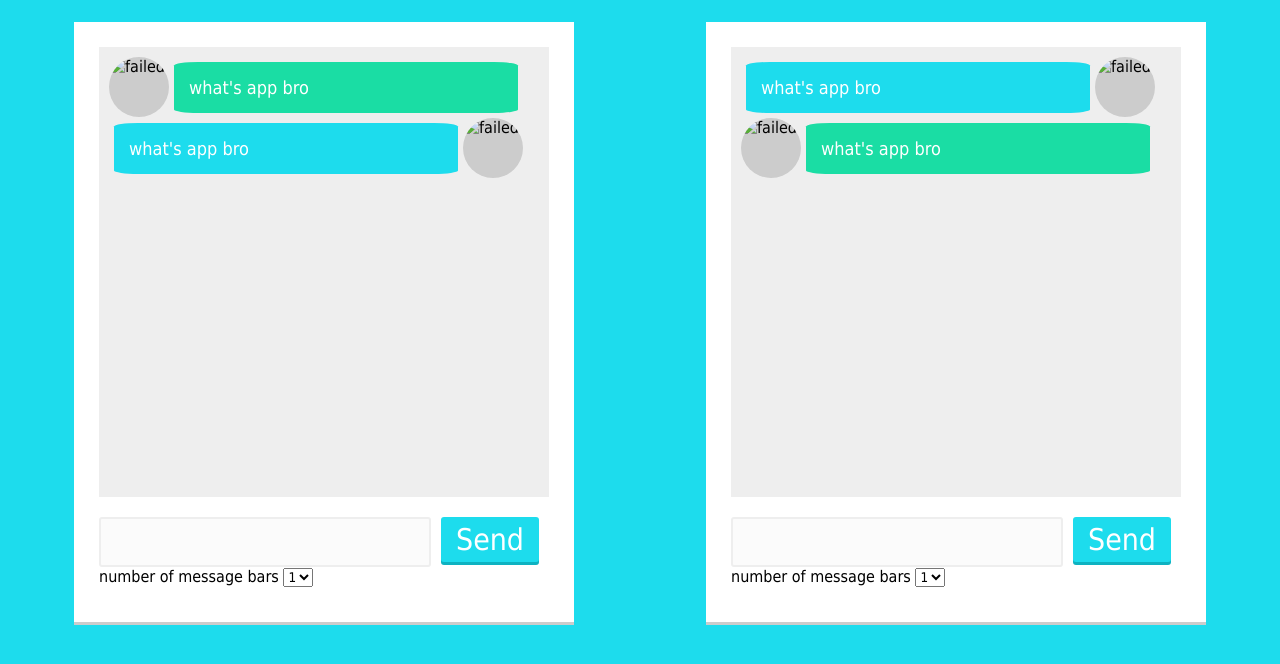
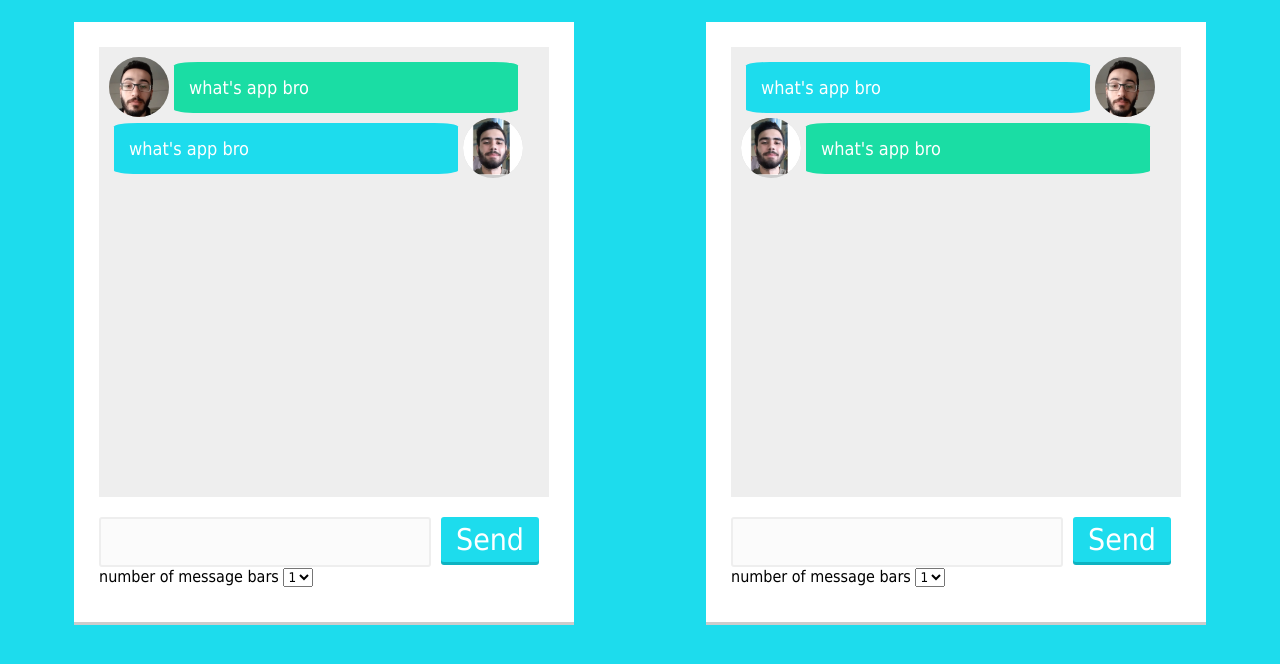
Before and after one commit to LaithDribaty/feature-that-all-chat-apps-should-have-vue.js-app, a plain HTML site: page index.html in a window 1280 px wide. Drawn offline with nearby package versions, Linux system fonts and the light colour scheme.

Commit message:
Update index.html

```diff
--- a/index.html
+++ b/index.html
@@ -16,8 +16,8 @@
                 <div class="chatlogs">
                     <div v-for="message in messages" class="chat" :class="{self:!message.speaker , friend: message.speaker}">
                         <div class="user-photo">
-                            <img v-if="message.speaker" src="img/friend.png" alt="failed">
-                            <img v-else src="img/me.png" alt="failed">
+                            <img v-if="message.speaker" src="friend.png" alt="failed">
+                            <img v-else src="me.png" alt="failed">
                         </div>
                         <div class="chat-message"> {{ message.val }} </div>
                     </div>
@@ -44,8 +44,8 @@
                     <div v-for="message in messages" class="chat" :class="{self:message.speaker , friend: !message.speaker}">
 
                         <div class="user-photo">
-                            <img v-if="message.speaker" src="img/friend.png" alt="failed">
-                            <img v-else src="img/me.png" alt="failed">
+                            <img v-if="message.speaker" src="friend.png" alt="failed">
+                            <img v-else src="me.png" alt="failed">
                         </div>
                         <div class="chat-message"> {{ message.val }} </div>
                     </div>
```
